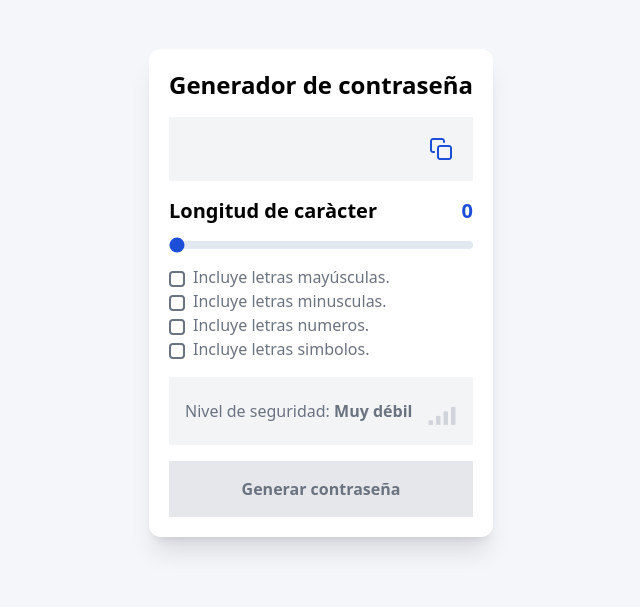
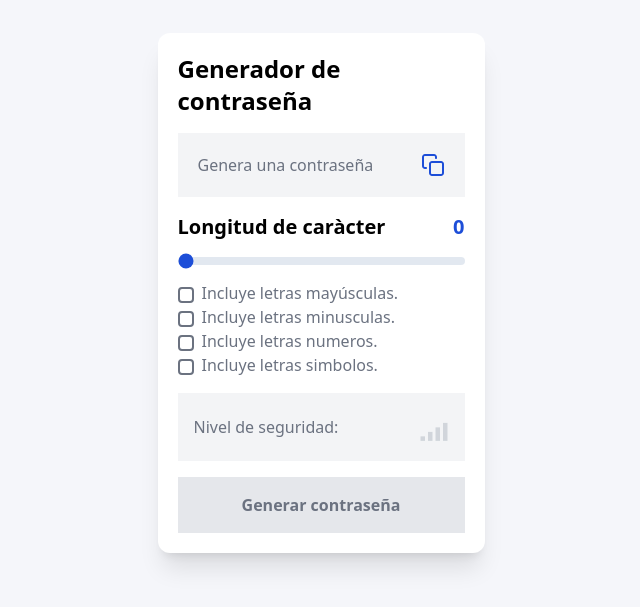
Before and after one commit to FernandoCM18/password-generator, a React (Vite) app: page / in a window 1280 px wide. Shown: the part 107-714 px from the top of the page, without its empty margins (319-959 px from the left). Built offline with nearby package versions, Linux system fonts and the light colour scheme.

Commit message:
feat: ✨ Add conditions and const
Add variables to show a message in Label and conditions to show the security level

```diff
--- a/src/components/Card.tsx
+++ b/src/components/Card.tsx
@@ -8,18 +8,22 @@ import { evaluatePassword } from '../helpers/evaluatePassword';
 
 export const Card = () => {
   let message = '';
+  const INFO_TEXT = 'Genera una contraseña';
   const password = useStore((state) => state.password);
   const activeCount = evaluatePassword(password);
-  if (activeCount === 0) message = 'Muy débil';
-  if (activeCount === 1) message = 'Débil';
-  if (activeCount === 2) message = 'Buena';
-  if (activeCount === 3) message = 'Fuerte';
-  if (activeCount === 4) message = 'Muy fuerte';
+
+  if (password.length === 0) message = '';
+  if (activeCount === 0 && password.length > 0) message = 'Muy débil';
+  if (activeCount === 1 && password.length > 0) message = 'Débil';
+  if (activeCount === 2 && password.length > 0) message = 'Buena';
+  if (activeCount === 3 && password.length > 0) message = 'Fuerte';
+  if (activeCount === 4 && password.length > 0) message = 'Muy fuerte';
+
 
   return (
-    <article className="bg-white p-5 rounded-xl space-y-4 shadow-xl">
+    <article className="bg-white p-5 rounded-xl space-y-4 shadow-xl max-w-[327px]">
       <h2 className="text-2xl font-bold">Generador de contraseña</h2>
-      <Label />
+      <Label text={password || INFO_TEXT} />
       <ProgressBar />
       <Options />
       <SecurityLevel activeCount={activeCount} message={message} />
```
